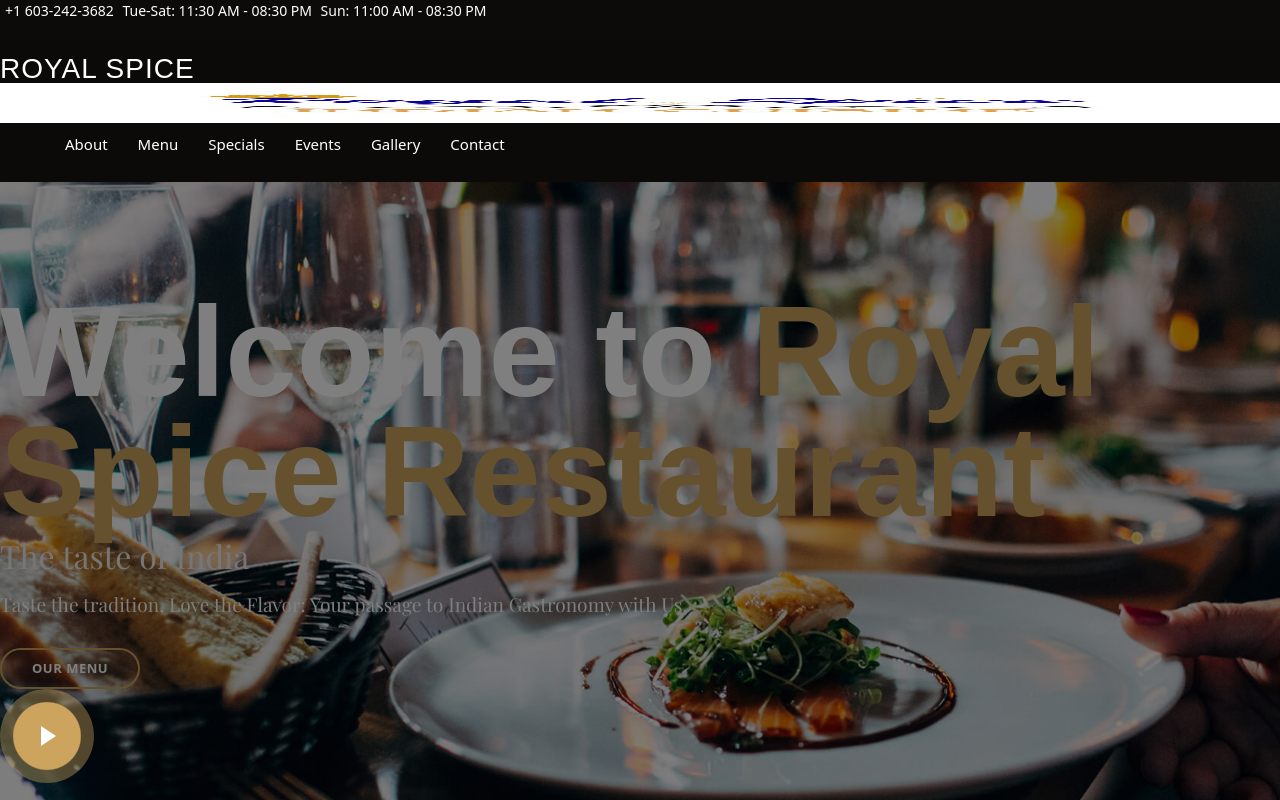
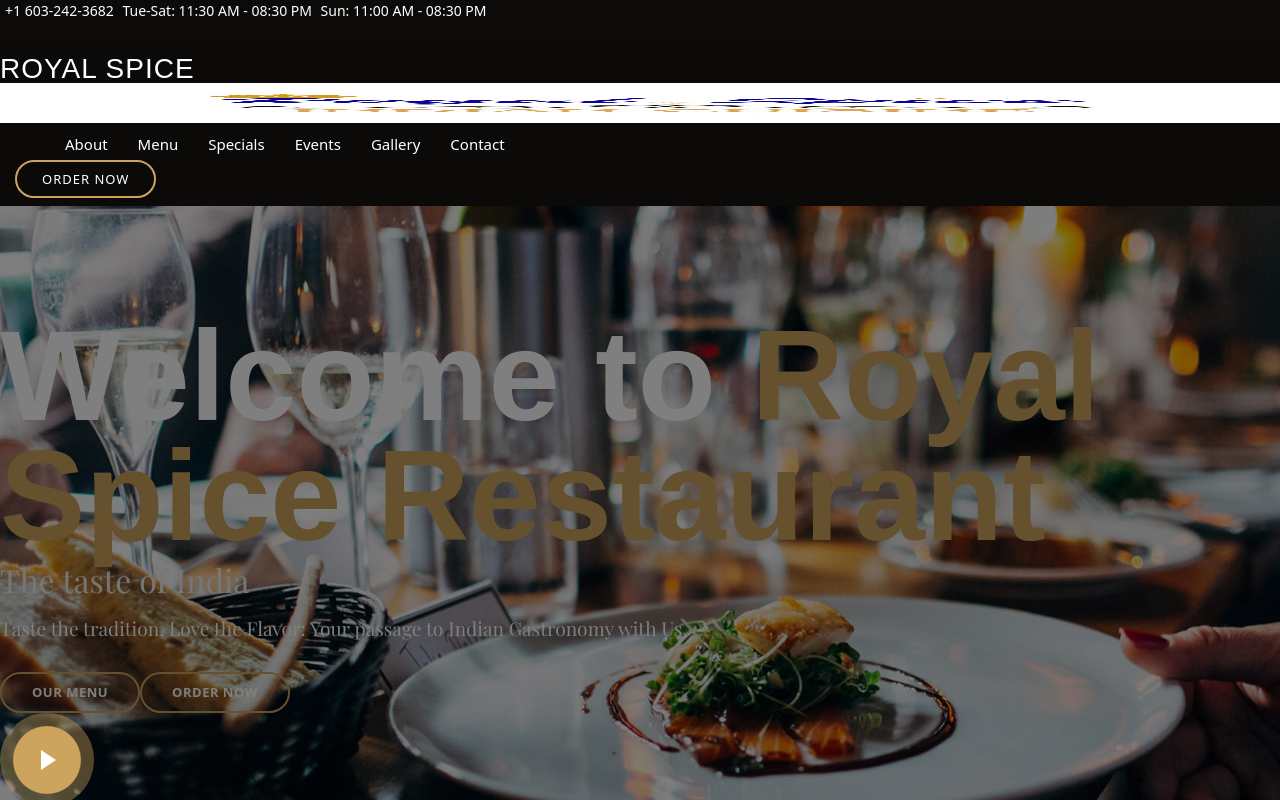
Before and after one commit to Shibinraja/royal-spice, a Next.js app: page / in a window 1280 px wide. Shown: the top 800 px of the page. Built offline with nearby package versions, Linux system fonts and the light colour scheme.

Commit message:
chore: order now btn href link updated

```diff
--- a/src/app/components/app-btn/AppBtn.tsx
+++ b/src/app/components/app-btn/AppBtn.tsx
@@ -1,15 +1,19 @@
 /* eslint-disable @typescript-eslint/no-unused-vars */
-import React from 'react'
-import './appBtn.css';
+import React from "react";
+import "./appBtn.css";
 
-const AppBtn = ({name}:{name:string}) => {
+const AppBtn = ({ name }: { name: string }) => {
+  const handleToastOrder = () => {
+    window.open(
+      "https://order.online/store/royal-spice-troy-31542105",
+      "_blank"
+    );
+  };
+  return (
+    <a className="app-btn scrollto d-none d-lg-flex" onClick={handleToastOrder}>
+      {name}
+    </a>
+  );
+};
 
-    const handleScrollTo = (section:string) => {
-            // go to booking a table section
-    };
-  return (
-    <a className='app-btn scrollto d-none d-lg-flex' onClick={() => handleScrollTo('book-a-table') }>{name}</a>
-  )
-}
-
-export default AppBtn
+export default AppBtn;
--- a/src/app/components/header/Header.tsx
+++ b/src/app/components/header/Header.tsx
@@ -5,11 +5,12 @@ import "./header.css";
 import Image from "next/image";
 import Link from "next/link";
 import Nav from "../navbar/Nav";
+import AppBtn from "../app-btn/AppBtn";
 
 export default function Header() {
   const [scroll, setScroll] = useState<number>(0);
 
- useEffect(
+  useEffect(
     function windowScroll() {
       window.addEventListener("scroll", () => {
         setScroll(window.scrollY);
@@ -47,9 +48,9 @@ export default function Header() {
             className="img-fluid"
           />
         </a>
-        <Nav/>
-        {/* <AppBtn name="Order Now"/> */}
+        <Nav />
+        <AppBtn name="Order Now" />
       </div>
     </header>
   );
-};
+}
--- a/src/app/components/hero-btn/HeroBtn.tsx
+++ b/src/app/components/hero-btn/HeroBtn.tsx
@@ -10,11 +10,18 @@ export default function HeroBtn({
 }) {
   // Function to scroll to the specified section
   const handleScrollTo = (section: string) => {
-    const element = document.getElementById(section); // Find the element by its ID
-    if (element) {
-      element.scrollIntoView({ behavior: "smooth" }); // Scroll smoothly to the element
+    if (section === "order") {
+      window.open(
+        "https://order.online/store/royal-spice-troy-31542105",
+        "_blank"
+      );
     } else {
-      console.error(`Element with id="${section}" not found.`);
+      const element = document.getElementById(section); // Find the element by its ID
+      if (element) {
+        element.scrollIntoView({ behavior: "smooth" }); // Scroll smoothly to the element
+      } else {
+        console.error(`Element with id="${section}" not found.`);
+      }
     }
   };
 
--- a/src/app/layout.tsx
+++ b/src/app/layout.tsx
@@ -34,7 +34,7 @@ export default function RootLayout({
         <BackToTopBtn />
 
         {/* Add the StorefrontSDK script */}
-        <Script id="storefront-sdk" strategy="afterInteractive">
+        {/* <Script id="storefront-sdk" strategy="afterInteractive">
           {`
             (function(e, t, r, n) {
               var o, c, s;
@@ -59,7 +59,7 @@ export default function RootLayout({
                 showModal: true
             });
           `}
-        </Script>
+        </Script> */}
       </body>
     </html>
   );
--- a/src/app/sections/hero/Hero.tsx
+++ b/src/app/sections/hero/Hero.tsx
@@ -37,7 +37,7 @@ const Hero = () => {
             </h6>
             <div className="btns">
               <HeroBtn name="our menu" target="menu" />
-              {/* <HeroBtn name="order now" target="book-a-table" /> */}
+              <HeroBtn name="order now" target="order" />
             </div>
           </div>
           <div
```
